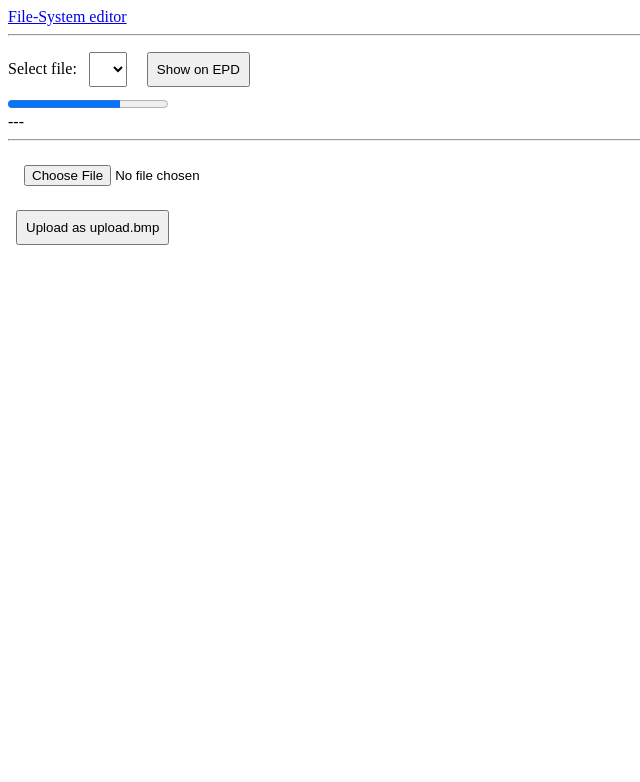
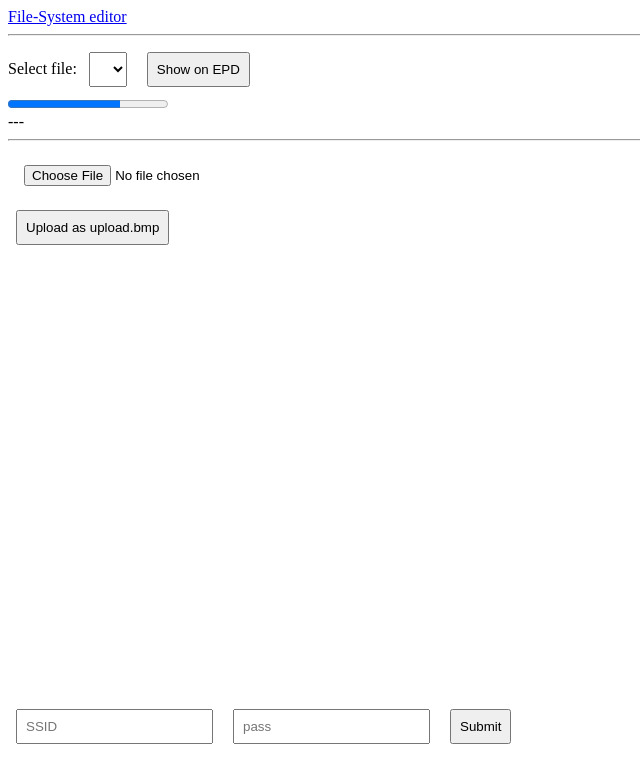
Before and after one commit to xsrf/ESP32-S2-D1-ePaper-Test, a plain HTML site: page data/index.htm in a window 1280 px wide. Shown: the whole page, without its empty margins (0-640 px from the left). Drawn offline with Linux system fonts and the light colour scheme; no server answers.

Commit message:
add wifi connection setter

```diff
--- a/data/index.htm
+++ b/data/index.htm
@@ -29,6 +29,11 @@
     <hr />
     <input type="file" id="filechooser" accept="image/png, image/jpeg, image/bmp, image/x-ms-bmp, image/gif, image/svg+xml, image/*" /><br /><button id="upload">Upload as upload.bmp</button>
     <canvas width="600" height="448" id="canvas"></canvas>
+    <form method="POST" action="/setWifi">
+        <input type="text" name="ssid" placeholder="SSID">
+        <input type="text" name="pass" placeholder="pass">
+        <input type="submit">
+    </form>
 </body>
 </html>
 <script>
```
Also changed, not shown: 1 other file.
